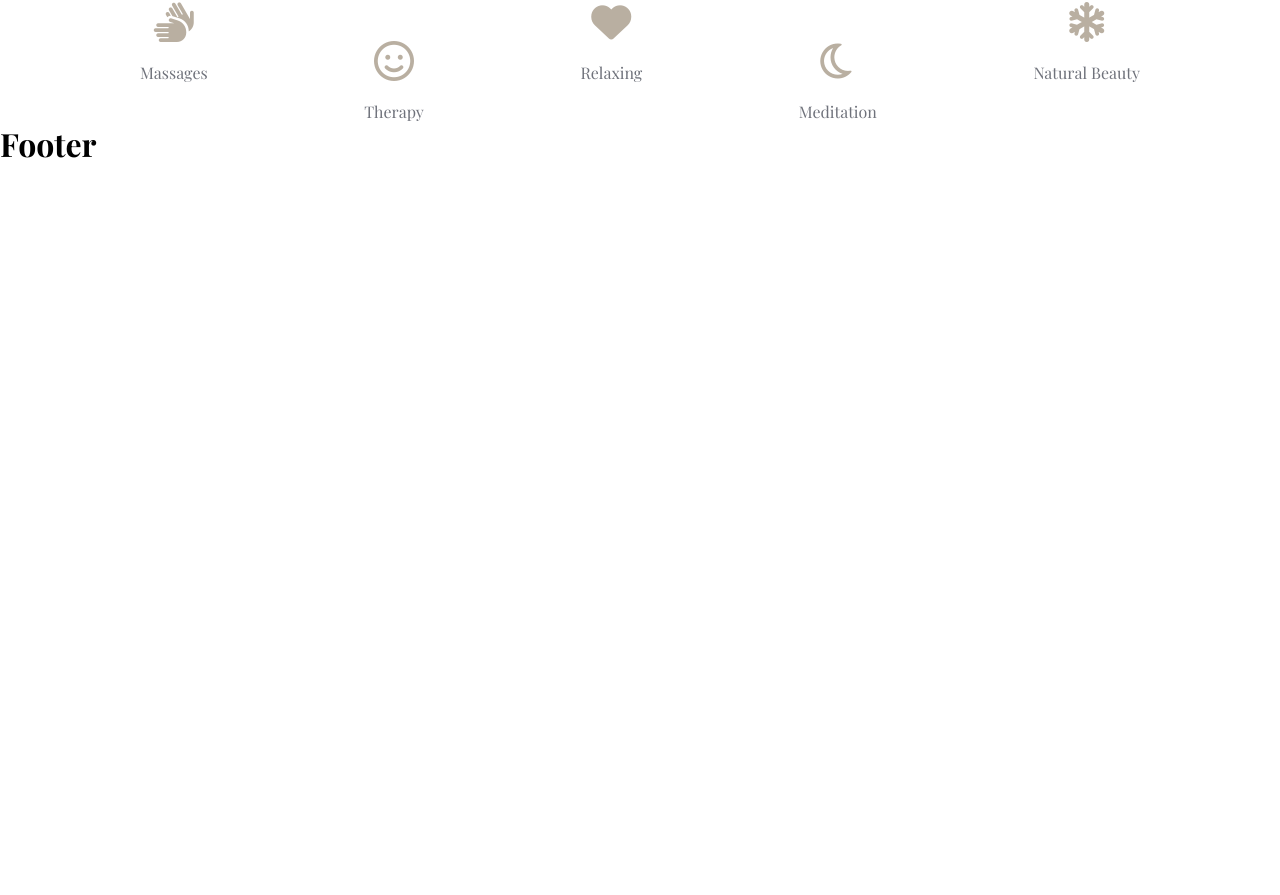
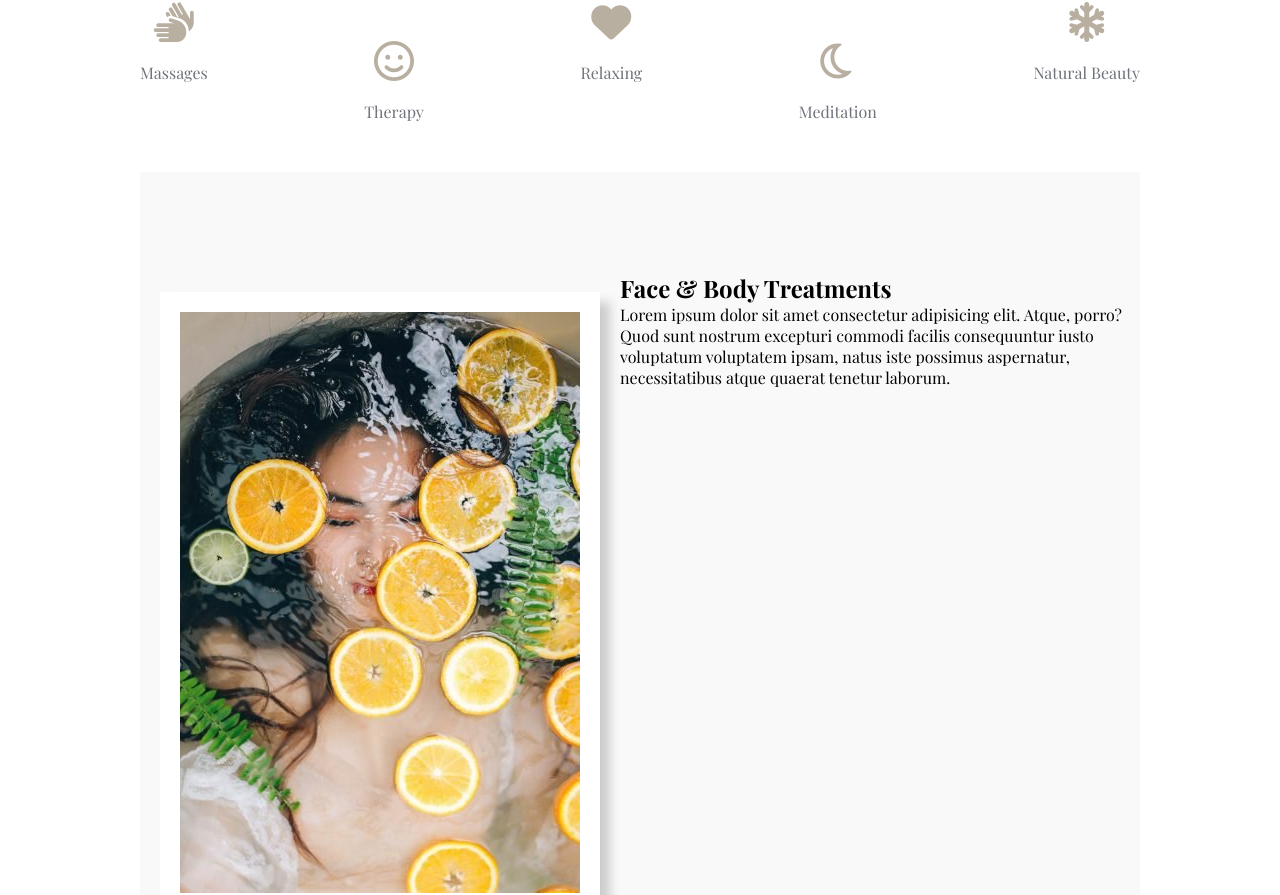
Before and after one commit to Iunora93/proj-html-vuejs, a Vue app: page / in a window 1280 px wide. Shown: the part 1601-2496 px from the top of the page. Before the commit the page ends 1766 px from the top, so only its background shows below. Built offline with nearby package versions, Linux system fonts and the light colour scheme; a web font is replaced by a local one.

Commit message:
Aggiunge SectionTreatments

```diff
--- a/src/components/AppLogo.vue
+++ b/src/components/AppLogo.vue
@@ -12,7 +12,7 @@ export default {
 <template>
   <img :src="`/src/assets/imgSpa/${logo}`" alt="Logo" />
 </template>
-<style lang="scss">
+<style lang="scss" scoped>
     img{
     height: 25px;
     width: auto;
--- a/src/components/AppMain.vue
+++ b/src/components/AppMain.vue
@@ -1,6 +1,11 @@
 <script>
+import SectionTreatments from "./SectionTreatments.vue";
+
 export default {
   name: 'AppMain',
+  components:{
+    SectionTreatments,
+  }
 }
 </script>
 
@@ -35,6 +40,7 @@ export default {
       <div>Natural Beauty</div>
     </div>
   </div>
+  <SectionTreatments />
 </template>
 
 <style lang="scss" scoped>
@@ -91,6 +97,7 @@ export default {
   text-align: center;
   height: 120px;
   margin-top: 20px;
+  margin-bottom: 50px;
   i{
     color: #b9afa1;
     font-size: 40px;
--- /dev/null
+++ b/src/components/SectionTreatments.vue
@@ -0,0 +1,36 @@
+<script>
+export default {
+  name: "SectionTreatments",
+};
+</script>
+<template>
+<section>
+  <div class="container">
+    <div class="col-left">
+        <img src="../assets/imgSpa/face_and_body_treatments-new-400x581.jpg" alt="">
+    </div>
+    <div class="col-right">
+        <h1>Face & Body Treatments</h1>
+        <span>Lorem ipsum dolor sit amet consectetur adipisicing elit. Atque, porro? Quod sunt nostrum excepturi commodi facilis consequuntur iusto voluptatum voluptatem ipsam, natus iste possimus aspernatur, necessitatibus atque quaerat tenetur laborum.</span>
+    </div>
+  </div>
+</section>
+</template>
+<style lang="scss" scoped>
+div{
+    background-color: #f9f9f9;
+    display: flex;
+    padding: 50px 0;
+}
+img{
+    border: solid 20px white;
+    // box-shadow: 10px 10px 10px 10px black;
+    margin: 20px;
+    -moz-box-shadow: 10px 10px 10px #ccc;
+    box-shadow: 10px 10px 10px #ccc;
+}
+.col-right{
+    flex-direction: column;
+}
+
+</style>
```
